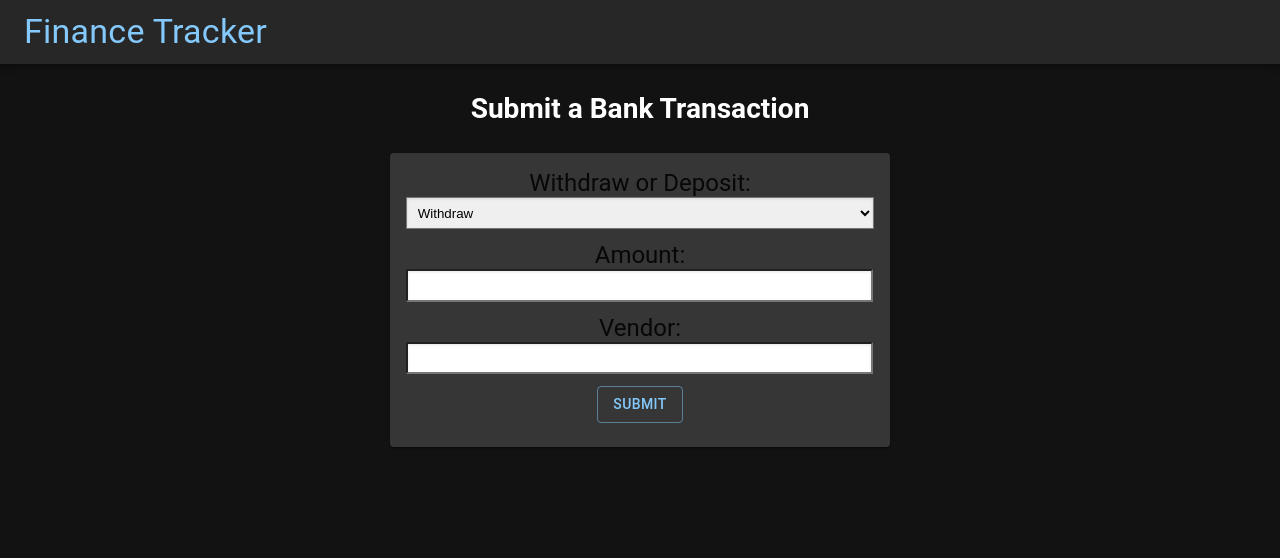
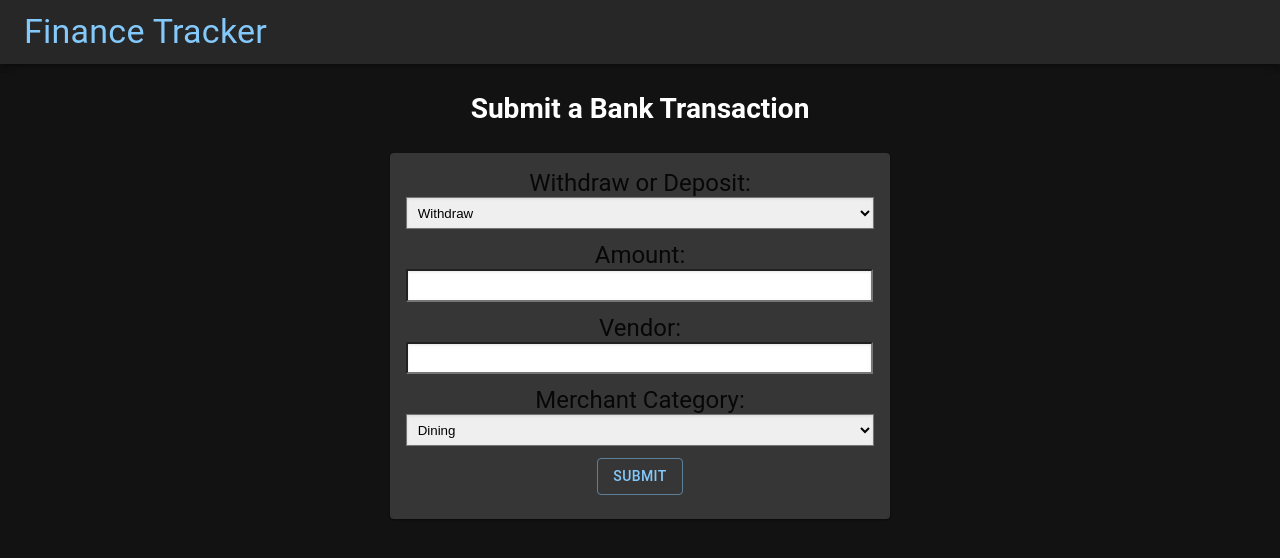
Before and after one commit to afxwong/FinanceTracker, a React (Create React App) app in the folder financetracker/: page /bankform in a window 1280 px wide. Shown: the top 558 px of the page. Built offline with nearby package versions, Linux system fonts and the light colour scheme; no server answers; the HTML template or start-up script is replaced by a standard one.

Commit message:
add merchant categories to bank form

```diff
--- a/financetracker/src/components/BankForm.js
+++ b/financetracker/src/components/BankForm.js
@@ -21,6 +21,7 @@ export default function BankForm() {
 
     const [inputs, setInputs] = React.useState({});
     const [type, setType] = React.useState("Withdraw");
+    const [mechantCategory, setMerchantCategory] = React.useState("Dining");
 
     const handleChange = (event) => {
         var name = event.target.name;
@@ -32,9 +33,13 @@ export default function BankForm() {
         setType(event.target.value);
     }
 
+    const handleCategoryChange = (event) => {
+        setMerchantCategory(event.target.value);
+    }
+
     const handleSubmit = (event) => {
         event.preventDefault();
-        alert(`Submitting: ${JSON.stringify(inputs)}, ${JSON.stringify(type)}`);
+        alert(`Submitting: ${JSON.stringify(inputs)}, ${JSON.stringify(type)}, ${JSON.stringify(mechantCategory)}`);
     }
 
     return (
@@ -52,18 +57,31 @@ export default function BankForm() {
                             <form onSubmit={handleSubmit}>
                                 <label className="formlabel">
                                     Withdraw or Deposit:
-                                    <select value={type} onChange={handleTypeChange} className="formselect">
+                                    <select value={type} onChange={handleTypeChange} className="formselect" required>
                                         <option value="withdraw" selected>Withdraw</option>
                                         <option value="deposit">Deposit</option>
                                     </select>
                                 </label>
                                 <label className="formlabel">
                                     Amount:
-                                    <input type="number" name="amount" onChange={handleChange} className="forminput" />
+                                    <input type="number" name="amount" onChange={handleChange} className="forminput" required/>
                                 </label>
                                 <label className="formlabel">
                                     Vendor:
-                                    <input type="text" name="vendor" onChange={handleChange} className="forminput" />
+                                    <input type="text" name="vendor" onChange={handleChange} className="forminput" required/>
+                                </label>
+                                <label className="formlabel">
+                                    Merchant Category:
+                                    <select value={type} onChange={handleCategoryChange} className="formselect" required>
+                                        <option value="Dining" selected>Dining</option>
+                                        <option value="Grocery">Grocery</option>
+                                        <option value="Merchandise">Merchandise</option>
+                                        <option value="Transportation">Transportation</option>
+                                        <option value="Utilities">Utilities</option>
+                                        <option value="Entertainment">Entertainment</option>
+                                        <option value="Miscellaneous">Miscellaneous</option>
+                                        <option value="N/A">N/A</option>
+                                    </select>
                                 </label>
                                 <ThemeProvider theme={theme}>
                                     <Button variant="outlined" color="primary" type="submit">Submit</Button>
```
